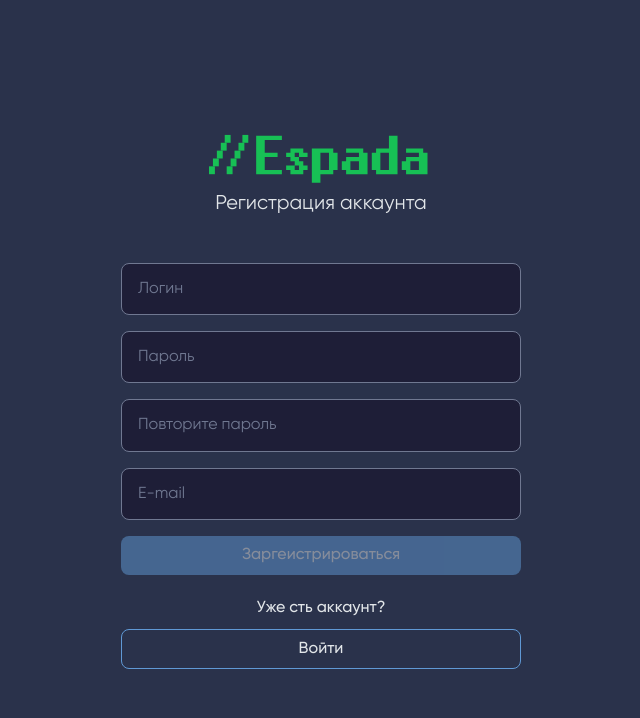
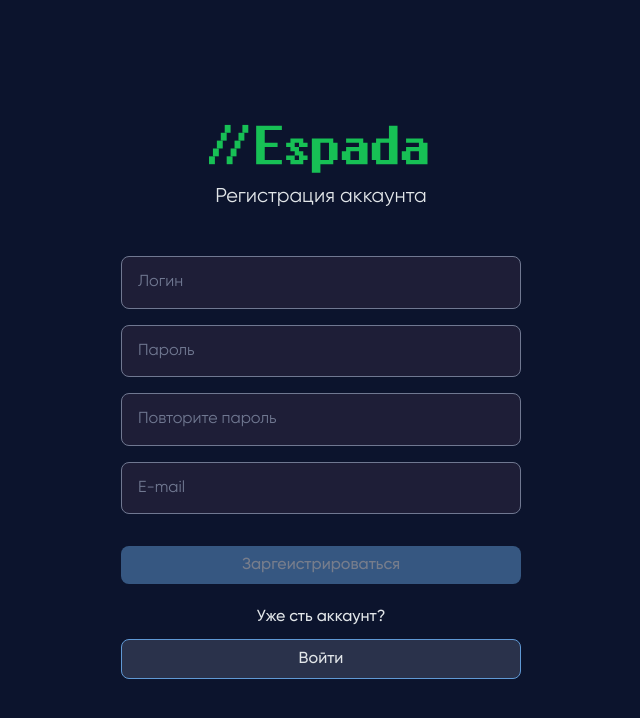
Before and after one commit to Espada-bunnies/espada_front, a React (Create React App) app: page /reg in a window 1280 px wide. Shown: the top 718 px of the page, without its empty margins (319-959 px from the left). Built offline with nearby package versions, Linux system fonts and the light colour scheme.

Commit message:
feat: adds registration

```diff
--- a/src/pages/loginPage/registration/Registration.jsx
+++ b/src/pages/loginPage/registration/Registration.jsx
@@ -1,64 +1,73 @@
-import React, { useEffect, useState } from 'react'
-import style from './registration.module.scss'
-import logo from '../../../assets/images/logo.svg'
-import FormInput from '../../../components/UI/input/formInput/FormInput'
-import FormButton from '../../../components/UI/button/formButton/FormButton'
-import classNames from 'classnames'
-import { Link } from 'react-router-dom'
+import React, { useEffect, useState } from 'react';
+import styles from './registration.module.scss';
+import logo from '../../../assets/images/logo.svg';
+import FormInput from '../../../components/UI/input/formInput/FormInput';
+import FormButton from '../../../components/UI/button/formButton/FormButton';
+import classNames from 'classnames/bind';
+import { Link } from 'react-router-dom';
 
 export default function Registration() {
+  const [user, setUser] = useState({ login: '', password: '', email: '' });
+  const [replayPass, setReplayPass] = useState('');
+  const [password, setPasssword] = useState(null);
+  const [login, setLogin] = useState(null);
+  const [email, setEmail] = useState(null);
+  const [formState, setFormState] = useState(false);
 
-  const [user, setUser] = useState({ login: '', password: '', email: '', })
-  const [replayPass, setReplayPass] = useState('')
-  const [password, setPasssword] = useState(null)
-  const [login, setLogin] = useState(null)
-  const [email, setEmail] = useState(null)
-  const [formState, setFormState] = useState(false)
-
-  useEffect(() => validatePass(replayPass), [user.password])
-
+  useEffect(() => validatePass(replayPass), [user.password]);
 
   const validatePass = () => {
-    if (replayPass !== ''){
-      if (replayPass === user.password) setPasssword(true)
-      else setPasssword(false)
-    }
-    else setPasssword(null)
-  }
+    if (replayPass !== '') {
+      if (replayPass === user.password) setPasssword(true);
+      else setPasssword(false);
+    } else setPasssword(null);
+  };
 
   const validateLogin = (value) => {
-    if (value === '') setLogin(null)
-    else if (value === 'Alex') setLogin(false)
-    else setLogin(true)
-  }
+    if (value === '') setLogin(null);
+    else if (value === 'Alex') setLogin(false);
+    else setLogin(true);
+  };
 
   useEffect(() => {
-    validatePass()
-  }, [replayPass])
+    validatePass();
+  }, [replayPass]);
 
   const validateEmail = (value) => {
-    if (value === '') setEmail(null)
-    else if (value === 'test@gmail.com') setEmail(false)
-    else setEmail(true)
-  }
+    if (value === '') setEmail(null);
+    else if (value === 'test@gmail.com') setEmail(false);
+    else setEmail(true);
+  };
 
   useEffect(() => {
-    if (login && email && password) setFormState(true)
-    else setFormState(false)
-  }, [ password, login, email ])
+    if (login && email && password) setFormState(true);
+    else setFormState(false);
+  }, [password, login, email]);
+
+  const cx = classNames.bind(styles);
 
   return (
-    <div className={style.registrationPage}>
-      <div className={style.registration}>
-        <div className={style.logoBLock}>
-          <img src={logo}/>
-          <p>Регистрация аккаунта</p>
+    <div className={cx('registrationPage')}>
+      <div className={cx('registration')}>
+        <div className={cx('logoBLock')}>
+          <Link to="/">
+            <img
+              src={logo}
+              alt="Espada"
+              loading="eager"
+              className={cx('logo')}
+            />
+          </Link>
+          <p className={cx('text-logo')}>Регистрация аккаунта</p>
         </div>
-        <form>
+        <form className={cx('form')}>
           <FormInput
             placeholder={'Логин'}
             value={user.login}
-            onChangeFunc={(e) => {setUser({ ...user, login: e.target.value}); validateLogin(e.target.value)}}
+            onChangeFunc={(e) => {
+              setUser({ ...user, login: e.target.value });
+              validateLogin(e.target.value);
+            }}
             status={login}
             label={'Такое имя пользователя уже существует'}
           />
@@ -67,7 +76,7 @@ export default function Registration() {
             placeholder={'Пароль'}
             value={user.password}
             status={user.password !== '' ? true : null}
-            onChangeFunc={(e) => setUser({ ...user, password:e.target.value })}
+            onChangeFunc={(e) => setUser({ ...user, password: e.target.value })}
           />
           <FormInput
             type={'password'}
@@ -80,21 +89,22 @@ export default function Registration() {
           <FormInput
             placeholder={'E-mail'}
             value={user.email}
-            onChangeFunc={(e) => {setUser({ ...user, email:e.target.value }); validateEmail(e.target.value)}}
+            onChangeFunc={(e) => {
+              setUser({ ...user, email: e.target.value });
+              validateEmail(e.target.value);
+            }}
             status={email}
             label={'Почта уже зарегистрирована на сайте'}
           />
-          <FormButton
-           disabled={!formState}
-
-          >Заргеистрироваться</FormButton>
-          <p>Уже сть аккаунт?</p>
-          <Link to='/login'>
+        </form>
+        <div className={cx('wrapper-button')}>
+          <FormButton disabled={!formState}>Заргеистрироваться</FormButton>
+          <p className={cx('text')}>Уже сть аккаунт?</p>
+          <Link to="/login">
             <FormButton active={true}>Войти</FormButton>
           </Link>
-        </form>
+        </div>
       </div>
     </div>
-
-  )
+  );
 }
--- a/src/pages/loginPage/registration/registration.module.scss
+++ b/src/pages/loginPage/registration/registration.module.scss
@@ -4,13 +4,16 @@
   height: 100vh;
   width: 100vw;
   display: flex;
+  background-color: $color_dark;
   align-items: center;
   justify-content: center;
+}
 
 .registration {
   display: flex;
   width: 400px;
   flex-direction: column;
+}
 
 input {
   width: 400px;
@@ -20,28 +23,31 @@
   display: flex;
   flex-direction: column;
   align-items: center;
-
-            img {
-                height: 53px;
 }
 
-            p {
+.logo {
+  min-height: 53px;
+}
+
+.text-logo {
   color: $color_white;
   @include font(400, 20px);
-                margin-bottom: 48px;
+
   margin-top: 8px;
 }
+
+.form {
+  margin-top: 48px;
 }
 
-        form {
+.wrapper-button {
+  margin-top: 16px;
+}
 
-            p {
+.text {
   margin-top: 24px;
   margin-bottom: 12px;
   @include font(500, 16px);
   text-align: center;
   color: $color_white;
 }
-        }
-    }
-}
```
Lines whose indentation alone changed are shown as unchanged.
